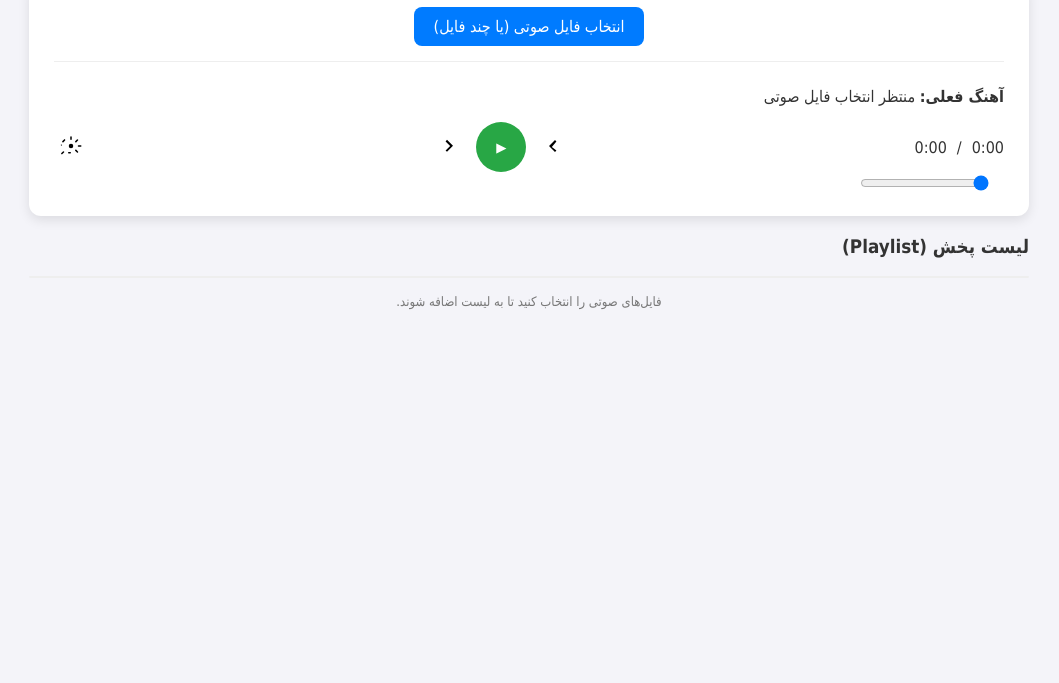
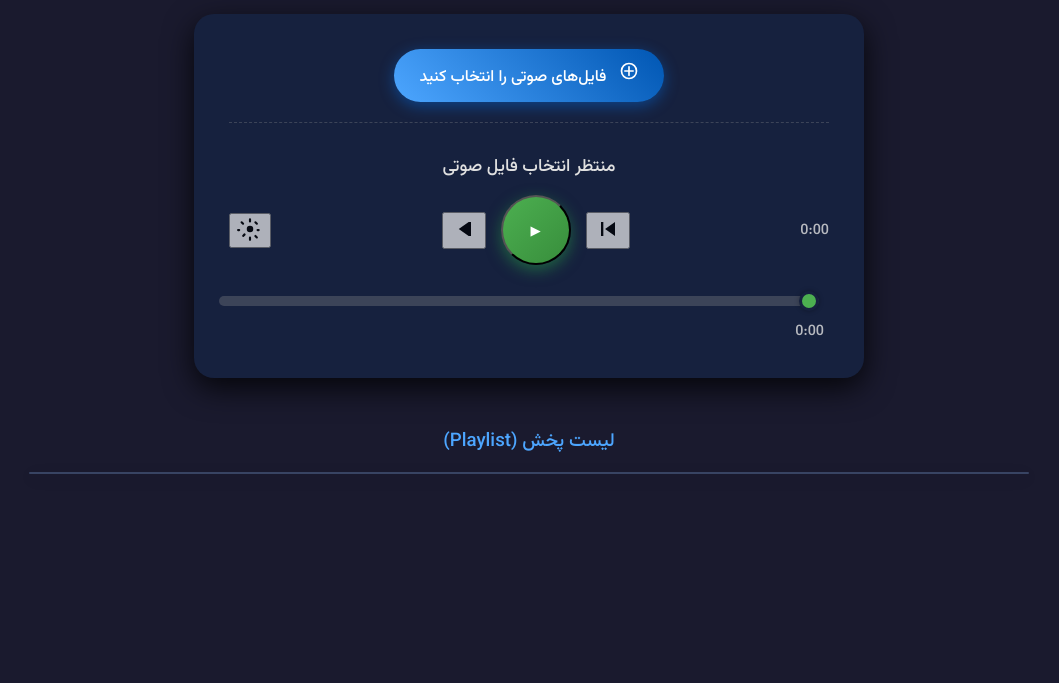
Before and after one commit to matindiscordgg/MatinPlayer, a plain HTML site: page index.html in a window 1280 px wide. Shown: the part 117-800 px from the top of the page, without its empty margins (111-1170 px from the left). Drawn offline with Linux system fonts and the light colour scheme.

Commit message:
Update index.html

```diff
--- a/index.html
+++ b/index.html
@@ -3,231 +3,292 @@
 <head>
     <meta charset="UTF-8">
     <meta name="viewport" content="width=device-width, initial-scale=1.0">
-    <title>پخش کننده صوتی پیشرفته</title>
+    <title>پخش کننده صوتی گرافیکی</title>
     <style>
-        /* کدهای CSS اولیه (برای حالت عادی) - باید با CSS حالت دارک ترکیب شوند */
+        /* --- 1. استایل‌های پایه و فونت‌ها --- */
+        @import url('https://fonts.googleapis.com/css2?family=Vazirmatn:wght@300;500;700&display=swap');
+
+        :root {
+            /* رنگ‌های اصلی برای حالت روشن (Light Mode) */
+            --bg-color: #f0f2f5;
+            --player-bg: #ffffff;
+            --text-color: #1c1c1c;
+            --primary-color: #007bff;
+            --accent-color: #28a745;
+            --shadow-light: rgba(0, 0, 0, 0.1);
+            --playlist-bg: #ffffff;
+            --playlist-hover: #e9ecef;
+            --playlist-active: #d1e7fd;
+        }
+
         body {
-            font-family: Tahoma, sans-serif;
-            background-color: #f4f4f9;
-            color: #333;
-            padding: 20px;
-            transition: background-color 0.3s, color 0.3s;
+            font-family: 'Vazirmatn', sans-serif;
+            background-color: var(--bg-color);
+            color: var(--text-color);
+            padding: 30px;
+            transition: background-color 0.5s, color 0.5s;
             max-width: 1000px;
             margin: 0 auto;
+            display: flex;
+            flex-direction: column;
+            align-items: center;
+        }
+
+        /* --- 2. استایل‌های حالت تاریک (Dark Mode) --- */
+        body.dark-theme {
+            --bg-color: #1a1a2e;
+            --player-bg: #16213e;
+            --text-color: #e0e0e0;
+            --primary-color: #4da6ff;
+            --accent-color: #4caf50;
+            --shadow-light: rgba(0, 0, 0, 0.8);
+            --playlist-bg: #2e3b5e;
+            --playlist-hover: #3a4768;
+            --playlist-active: #355a80;
+        }
+
+        /* --- 3. ساختار کلی و پلیر --- */
+        h1 {
+            font-weight: 700;
+            color: var(--primary-color);
+            margin-bottom: 30px;
         }
         .player-container {
-            background-color: #ffffff;
-            padding: 25px;
-            border-radius: 12px;
-            box-shadow: 0 4px 12px rgba(0, 0, 0, 0.1);
-            margin-bottom: 20px;
+            background-color: var(--player-bg);
+            padding: 35px;
+            border-radius: 20px;
+            box-shadow: 0 10px 30px var(--shadow-light);
+            width: 100%;
+            max-width: 600px;
         }
-        h1 {
-            text-align: center;
-            color: #0056b3;
-            margin-bottom: 20px;
-        }
-        /* --- بخش انتخاب فایل --- */
+
+        /* --- 4. بخش انتخاب فایل --- */
         .file-input-section {
             text-align: center;
-            margin-bottom: 25px;
-            padding-bottom: 15px;
-            border-bottom: 1px solid #eeeeee;
+            margin-bottom: 30px;
+            padding-bottom: 20px;
+            border-bottom: 1px dashed rgba(150, 150, 150, 0.3);
         }
         #audioFile {
-            display: none; /* ورودی فایل مخفی می‌شود */
+            display: none;
         }
         .custom-file-upload {
-            padding: 10px 20px;
-            background-color: #007bff;
+            padding: 12px 25px;
+            background: linear-gradient(45deg, var(--primary-color), #0056b3);
             color: white;
-            border-radius: 8px;
+            border-radius: 30px;
             cursor: pointer;
             display: inline-block;
-            transition: background-color 0.3s;
+            font-weight: 500;
+            box-shadow: 0 4px 15px rgba(0, 123, 255, 0.4);
+            transition: all 0.3s ease;
         }
         .custom-file-upload:hover {
-            background-color: #0056b3;
+            background: linear-gradient(45deg, #0056b3, var(--primary-color));
+            box-shadow: 0 6px 20px rgba(0, 123, 255, 0.6);
+            transform: translateY(-2px);
         }
-        /* --- بخش کنترل پلیر --- */
+
+        /* --- 5. بخش اطلاعات و کنترل پلیر --- */
+        .track-info p {
+            font-size: 1.1em;
+            margin: 0 0 15px 0;
+            text-align: center;
+            min-height: 24px; /* برای جلوگیری از پرش محتوا */
+        }
         .controls {
             display: flex;
             align-items: center;
             justify-content: space-between;
-            margin-top: 15px;
+            margin-bottom: 25px;
         }
         .control-group {
             display: flex;
             align-items: center;
-            gap: 10px;
+            gap: 15px;
         }
-        button {
-            border: none;
-            background: none;
-            cursor: pointer;
-            padding: 5px;
-            transition: color 0.2s;
-        }
-        .player-button svg {
-            width: 24px;
-            height: 24px;
-            fill: currentColor; /* رنگ‌بندی بر اساس رنگ متن اصلی */
-        }
+
+        /* دکمه اصلی (پلی/پاز) */
         #playPauseButton {
-            background-color: #28a745;
+            background: linear-gradient(135deg, var(--accent-color), #388e3c);
             color: white;
             border-radius: 50%;
-            width: 50px;
-            height: 50px;
+            width: 70px;
+            height: 70px;
             display: flex;
             align-items: center;
             justify-content: center;
+            box-shadow: 0 5px 15px rgba(40, 167, 69, 0.5);
+            transition: all 0.2s ease;
         }
         #playPauseButton:hover {
-            background-color: #1e7e34;
+            box-shadow: 0 7px 20px rgba(40, 167, 69, 0.7);
+            transform: scale(1.05);
+        }
+
+        /* دکمه‌های ناوبری و تم */
+        .player-button {
+            color: var(--text-color);
+            opacity: 0.7;
+        }
+        .player-button:hover {
+            opacity: 1;
+            color: var(--primary-color);
+        }
+        .player-button svg {
+            width: 28px;
+            height: 28px;
+        }
+        #themeToggle svg {
+            width: 26px;
+            height: 26px;
+        }
+
+        /* زمان و نوار پیشرفت */
+        .time-display {
+            font-size: 0.9em;
+            opacity: 0.8;
         }
         #seekBar {
-            flex-grow: 1;
-            margin: 0 15px;
-            height: 8px;
-            background: #ddd;
-            border-radius: 4px;
+            -webkit-appearance: none;
+            appearance: none;
+            width: 100%;
+            height: 10px;
+            background: rgba(150, 150, 150, 0.3);
+            border-radius: 5px;
+            outline: none;
+            transition: opacity .2s;
+            cursor: pointer;
+            margin: 0 10px;
         }
         #seekBar::-webkit-slider-thumb {
             -webkit-appearance: none;
             appearance: none;
-            width: 16px;
-            height: 16px;
+            width: 20px;
+            height: 20px;
             border-radius: 50%;
-            background: #007bff;
+            background: var(--accent-color);
             cursor: pointer;
+            border: 3px solid var(--player-bg);
+            box-shadow: 0 0 5px rgba(0, 0, 0, 0.3);
         }
-        /* --- بخش لیست پخش --- */
+
+        /* --- 6. لیست پخش (Playlist) --- */
         .playlist-section {
-            margin-top: 20px;
+            width: 100%;
+            margin-top: 30px;
+        }
+        .playlist-section h3 {
+            text-align: center;
+            margin-bottom: 15px;
+            color: var(--primary-color);
+            font-weight: 500;
         }
         #playlistContainer {
             list-style: none;
             padding: 0;
-            max-height: 300px;
+            max-height: 350px;
             overflow-y: auto;
-            border: 1px solid #eeeeee;
-            border-radius: 8px;
+            background-color: var(--playlist-bg);
+            border-radius: 15px;
+            box-shadow: 0 4px 15px rgba(0, 0, 0, 0.15);
+            border: 1px solid rgba(150, 150, 150, 0.1);
         }
         .playlist-item {
-            padding: 10px 15px;
-            border-bottom: 1px solid #f0f0f0;
+            padding: 15px 20px;
+            border-bottom: 1px solid rgba(150, 150, 150, 0.1);
             cursor: pointer;
-            transition: background-color 0.2s;
+            transition: background-color 0.2s, color 0.2s;
+            display: flex;
+            justify-content: space-between;
+            align-items: center;
         }
         .playlist-item:last-child {
             border-bottom: none;
         }
         .playlist-item:hover {
-            background-color: #f9f9f9;
+            background-color: var(--playlist-hover);
         }
         .playlist-item.active {
-            background-color: #e0f0ff;
-            color: #0056b3;
-            font-weight: bold;
+            background-color: var(--playlist-active);
+            color: var(--text-color);
+            font-weight: 700;
         }
-    </style>
-    <!-- ترکیب CSS حالت دارک در اینجا -->
-    <style id="dark-mode-styles">
-        body.dark-theme {
-            background-color: #121212;
-            color: #e0e0e0;
+        .track-name {
+            flex-grow: 1;
+            white-space: nowrap;
+            overflow: hidden;
+            text-overflow: ellipsis;
+            margin-right: 10px;
         }
-        body.dark-theme .player-container {
-            background-color: #1e1e1e;
-            box-shadow: 0 4px 12px rgba(0, 0, 0, 0.5);
-        }
-        body.dark-theme h1 {
-            color: #4da6ff;
-        }
-        body.dark-theme .custom-file-upload {
-            background-color: #4da6ff;
-        }
-        body.dark-theme .custom-file-upload:hover {
-            background-color: #358bde;
-        }
-        body.dark-theme #seekBar {
-            background: #444;
-        }
-        body.dark-theme #seekBar::-webkit-slider-thumb {
-            background: #4da6ff;
-        }
-        body.dark-theme .playlist-item:hover {
-            background-color: #2c2c2c;
-        }
-        body.dark-theme .playlist-item.active {
-            background-color: #355a80;
-            color: #ffffff;
+        .track-duration {
+            font-size: 0.85em;
+            opacity: 0.6;
         }
     </style>
 </head>
-<body>
+<body class="dark-theme"> <!-- تنظیم اولیه روی دارک مود -->
 
-    <h1>پخش کننده صوتی</h1>
+    <h1>Audio Player Pro</h1>
 
     <div class="player-container">
 
         <!-- بخش انتخاب فایل -->
         <div class="file-input-section">
             <label for="audioFile" class="custom-file-upload">
-                انتخاب فایل صوتی (یا چند فایل)
+                <svg width="20" height="20" viewBox="0 0 24 24" fill="white" style="margin-left: 8px;"><path d="M17 11h-4V7a1 1 0 00-2 0v4H7a1 1 0 000 2h4v4a1 1 0 002 0v-4h4a1 1 0 000-2z"/><path d="M12 2a10 10 0 100 20 10 10 0 000-20zm0 18a8 8 0 110-16 8 8 0 010 16z"/></svg>
+                فایل‌های صوتی را انتخاب کنید
             </label>
-            <!-- اصلاح شده: استفاده از accept برای محدود کردن فرمت‌ها و label برای فعال‌سازی -->
             <input type="file" id="audioFile" accept="audio/mp3, audio/wav, audio/ogg, audio/flac, audio/aac" multiple>
         </div>
 
         <!-- بخش اطلاعات و کنترل‌های اصلی -->
         <div class="track-info">
-            <p><strong>آهنگ فعلی:</strong> <span id="currentTrackTitle">هیچ آهنگی انتخاب نشده است</span></p>
+            <p id="currentTrackTitle">هیچ آهنگی انتخاب نشده است</p>
         </div>
 
         <div class="controls">
             <div class="control-group time-display">
-                <span id="currentTime">0:00</span> / <span id="duration">0:00</span>
+                <span id="currentTime">0:00</span>
             </div>
 
             <div class="control-group buttons">
                 <button id="prevButton" class="player-button" title="آهنگ قبلی">
-                    <svg><!-- آیکون قبلی (باید با SVG واقعی جایگزین شود) --><path d="M15.41 7.41L14 6l-6 6 6 6 1.41-1.41L10.83 13z"/></svg>
+                    <svg viewBox="0 0 24 24"><path d="M6 6h2v12H6zm3.5 6l8.5 6V6z"/></svg>
                 </button>
 
                 <button id="playPauseButton" title="پخش/توقف">
-                    <!-- آیکون‌ها به صورت پیش‌فرض در CSS/JS مدیریت می‌شوند، اینجا جایگاه آن‌هاست -->
+                    <!-- آیکون‌ها در JS بر اساس وضعیت تغییر خواهند کرد -->
                     <span class="icon-play" style="display: inline-block;">▶</span>
                     <span class="icon-pause" style="display: none;">❚❚</span>
                 </button>
 
                 <button id="nextButton" class="player-button" title="آهنگ بعدی">
-                    <svg><!-- آیکون بعدی (باید با SVG واقعی جایگزین شود) --><path d="M8.59 16.41L10 17.83l6-6-6-6L8.59 7.59 13.17 12z"/></svg>
+                    <svg viewBox="0 0 24 24"><path d="M16 6h2v12h-2zm-8.5 6l8.5-6v12z"/></svg>
                 </button>
             </div>
 
             <div class="control-group theme-and-seek">
                  <!-- دکمه تم -->
                 <button id="themeToggle" class="player-button" title="تغییر تم">
-                    <!-- آیکون واقعی خورشید/ماه باید جایگزین شود -->
-                    <svg viewBox="0 0 24 24" width="24" height="24"><!-- نماد کلی تم --><path d="M12 2.25a.75.75 0 01.75.75v2.25a.75.75 0 01-1.5 0V3a.75.75 0 01.75-.75zM18.988 5.488a.75.75 0 010 1.06l-1.59 1.59a.75.75 0 11-1.06-1.06l1.59-1.59a.75.75 0 011.06 0zM21.75 11.25a.75.75 0 010 1.5H19.5a.75.75 0 010-1.5h2.25zM18.988 17.452a.75.75 0 01-1.06 1.06l-1.59-1.59a.75.75 0 111.06-1.06l1.59 1.59a.75.75 0 010 1.06zM12 18.75a.75.75 0 01-.75.75H9.75a.75.75 0 010-1.5h1.5a.75.75 0 01.75.75zM5.012 17.452a.75.75 0 010 1.06l-1.59 1.59a.75.75 0 11-1.06-1.06l1.59-1.59a.75.75 0 011.06 0zM3.25 12a.75.75 0 010-1.5H1.5a.75.75 0 010 1.5h1.75zM5.012 5.488a.75.75 0 011.06 1.06l-1.59 1.59a.75.75 0 11-1.06-1.06l1.59-1.59a.75.75 0 011.06 0zM12 14.25a2.25 2.25 0 100-4.5 2.25 2.25 0 000 4.5z"/></svg>
+                    <svg viewBox="0 0 24 24" id="theme-icon"><path id="sun-icon" d="M12 2a1 1 0 00-1 1v2a1 1 0 002 0V3a1 1 0 00-1-1zm0 17a1 1 0 00-1 1v2a1 1 0 002 0v-2a1 1 0 00-1-1zM4.93 5.07a1 1 0 00-1.41 1.41l1.41 1.41a1 1 0 001.41-1.41l-1.41-1.41zM17.66 17.66a1 1 0 00-1.41 1.41l1.41 1.41a1 1 0 001.41-1.41l-1.41-1.41zM3 13a1 1 0 00-1-1H1a1 1 0 000 2h1a1 1 0 001-1zm18 0a1 1 0 00-1-1h-1a1 1 0 000 2h1a1 1 0 001-1zM4.93 17.66a1 1 0 001.41 1.41l1.41-1.41a1 1 0 00-1.41-1.41l-1.41 1.41zM17.66 5.07a1 1 0 00-1.41 1.41l1.41 1.41a1 1 0 001.41-1.41l-1.41-1.41zM12 9a3 3 0 100 6 3 3 0 000-6z"/></svg>
                 </button>
-
             </div>
         </div>
 
         <!-- نوار پیشرفت -->
         <input type="range" id="seekBar" value="0" min="0" max="100">
+        <div class="control-group time-display" style="justify-content: flex-start; width: 100%; margin-top: 5px;">
+            <span id="duration" style="margin-right: 5px;">0:00</span>
+        </div>
     </div>
 
-    <!-- بخش لیست پخش -->
+    <!-- بخش لیست پخش (Playlist) -->
     <div class="playlist-section">
         <h3>لیست پخش (Playlist)</h3>
         <ul id="playlistContainer">
             <!-- آیتم‌های لیست به صورت داینامیک توسط JS اضافه می‌شوند -->
         </ul>
-        <p style="text-align: center; font-size: small; color: #777;">فایل‌های صوتی را انتخاب کنید تا به لیست اضافه شوند.</p>
     </div>
 
     <!-- اسکریپت باید در انتهای بادی قرار گیرد -->
```
